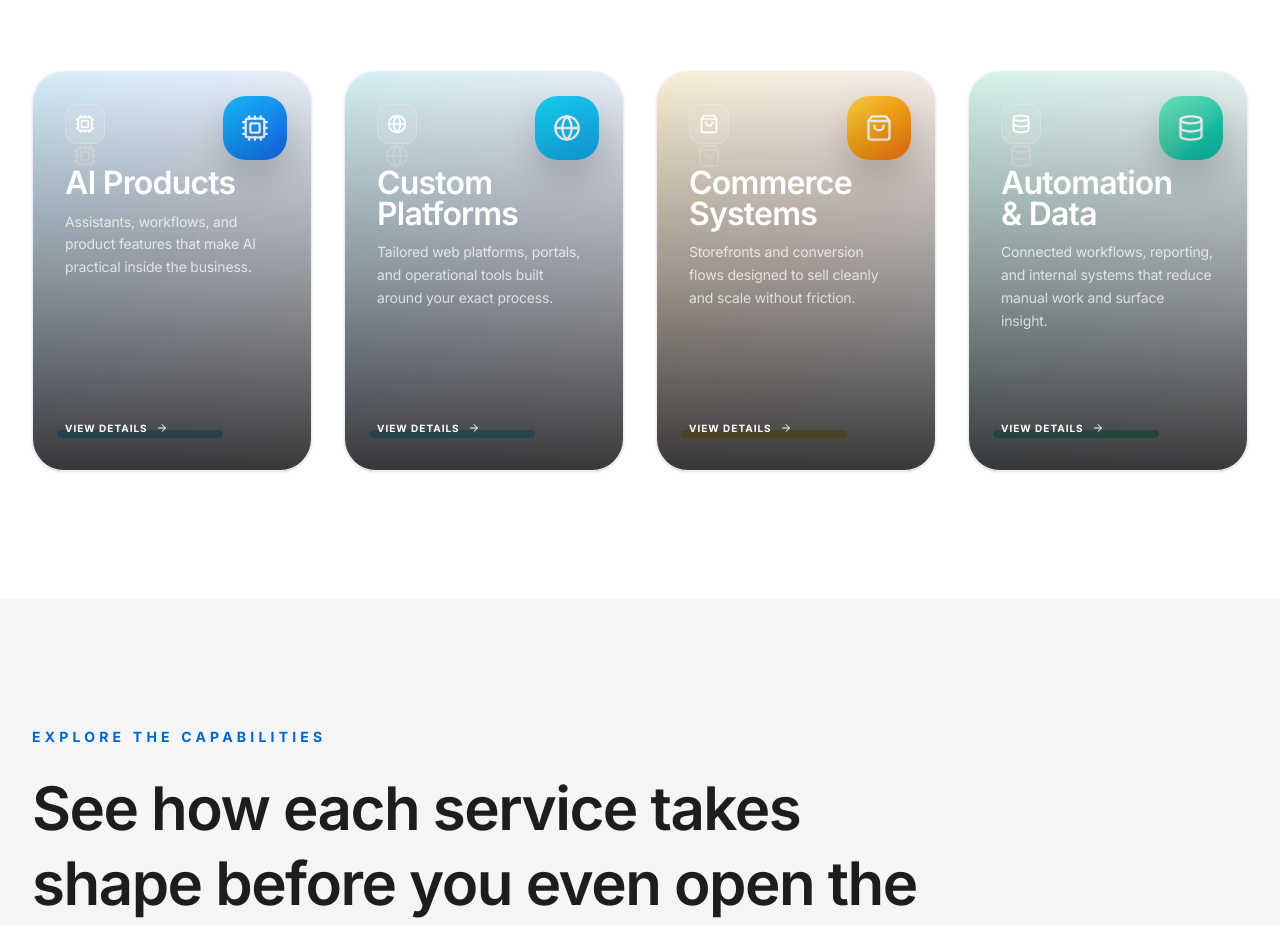
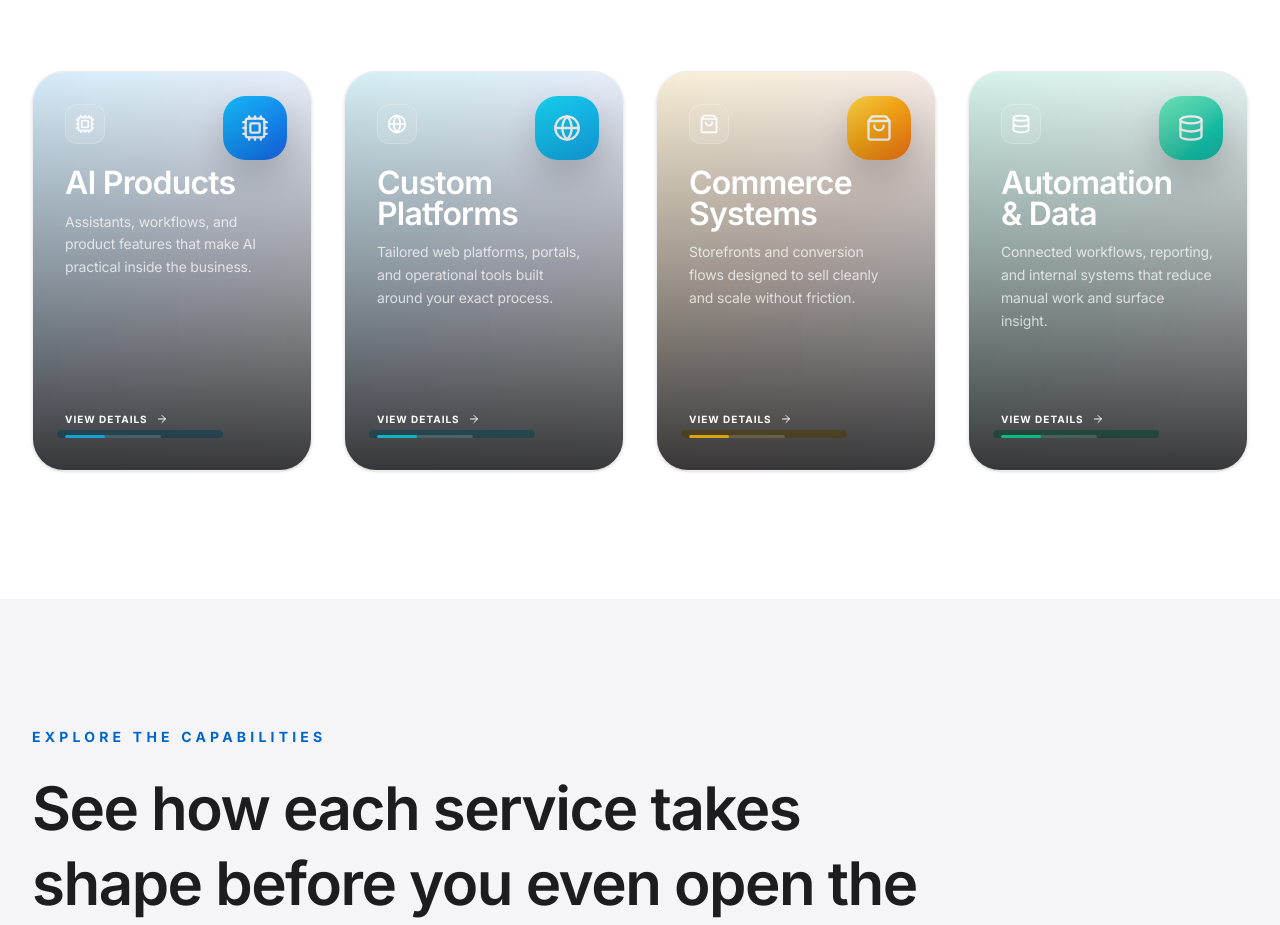
Before and after one commit to bakaltech/bakal-digital, a React (Vite) app: page / in a window 1280 px wide. Shown: the part 1720-2645 px from the top of the page. Built offline with nearby package versions, Linux system fonts and the light colour scheme.

Commit message:
Refine homepage card hierarchy and hover line

```diff
--- a/src/pages/Home.tsx
+++ b/src/pages/Home.tsx
@@ -54,9 +54,6 @@ const CategoryVisual: React.FC<{ visual: CategoryCardProps['category']['visual']
       <div className={`absolute top-6 right-6 w-16 h-16 rounded-[1.4rem] bg-gradient-to-br ${style.orb} flex items-center justify-center shadow-[0_18px_34px_rgba(0,0,0,0.18)]`}>
         <Icon className="w-7 h-7 text-white" />
       </div>
-      <div className="absolute top-14 left-6 w-14 h-14 rounded-[1.2rem] border border-white/16 bg-white/6 backdrop-blur-sm flex items-center justify-center opacity-70">
-        <Icon className="w-6 h-6 text-white/75" />
-      </div>
       <div className="absolute left-6 right-6 top-[40%] h-px bg-white/12" />
       <div className="absolute left-6 right-6 bottom-20 flex items-end gap-3 opacity-45">
         <div className="h-12 flex-1 rounded-t-[1.2rem] bg-white/10" />
@@ -96,9 +93,14 @@ const CategoryCard: React.FC<CategoryCardProps> = ({ category, idx }) => (
         </p>
       </div>
       <div className="mt-auto pt-6">
-        <Link to="/services" className="inline-flex items-center text-white text-[10px] font-bold uppercase tracking-widest hover:text-accent transition-colors">
-          View Details
-          <ArrowRight className="ml-2 w-3 h-3" />
+        <Link to="/services" className="inline-flex flex-col items-start gap-2 text-white hover:text-white transition-colors">
+          <span className="inline-flex items-center text-[10px] font-bold uppercase tracking-widest">
+            View Details
+            <ArrowRight className="ml-2 w-3 h-3 transition-transform duration-300 group-hover:translate-x-1" />
+          </span>
+          <span className="h-[3px] w-24 rounded-full bg-white/16 overflow-hidden">
+            <span className={`block h-full rounded-full ${categoryVisualStyles[category.visual].line} w-10 transition-all duration-500 group-hover:w-full`} />
+          </span>
         </Link>
       </div>
     </div>
```
